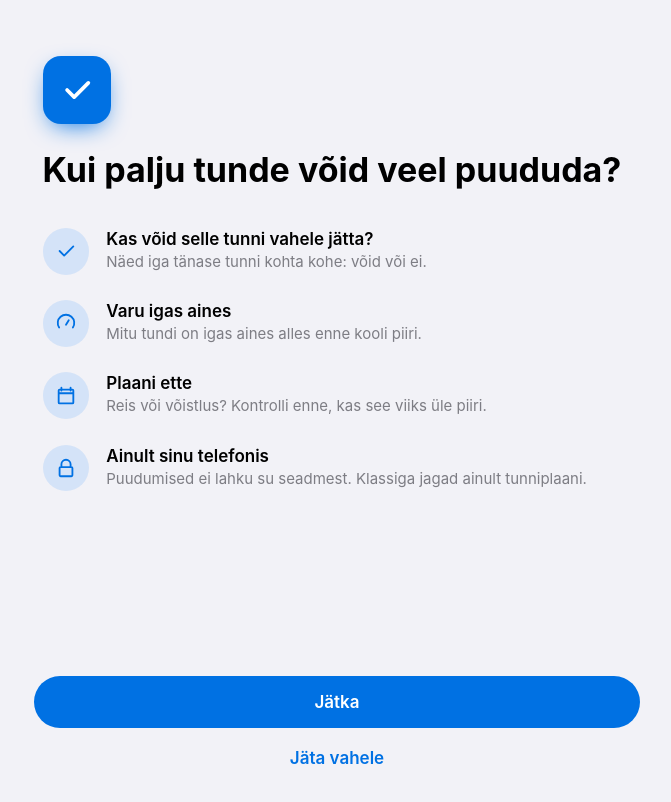
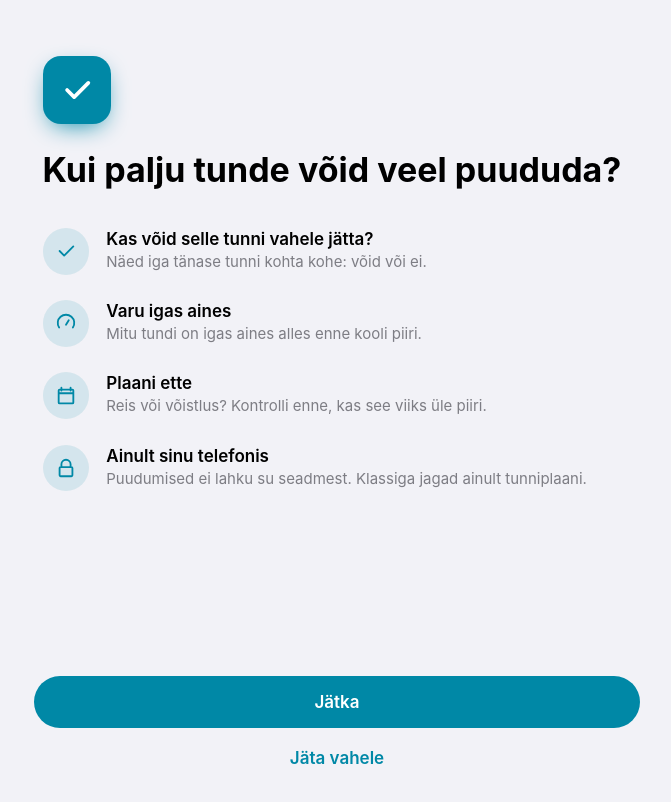
Before and after one commit to arthurvalma49/varu, a React (Vite) app: page / in a window 1280 px wide. Shown: the top 802 px of the page, without its empty margins (303-974 px from the left). Built offline with nearby package versions, Linux system fonts and the light colour scheme.

Commit message:
Try cyan accent, with a colour picker in Seaded > Testimine
Co-Authored-By: Claude Opus 5.5 <noreply@anthropic.com>
Claude-Session: https://claude.ai/code/session_01V7mEQKjcEyhNND9vMe2NvB

```diff
--- a/src/App.tsx
+++ b/src/App.tsx
@@ -345,7 +345,7 @@ export default function App() {
           {toast.undo && (
             <button
               type="button"
-              className="tap min-h-10 px-4 rounded-full font-semibold text-[15px] text-[#0a84ff] cursor-pointer"
+              className="tap min-h-10 px-4 rounded-full font-semibold text-[15px] text-accent cursor-pointer"
               onClick={() => {
                 toast.undo!();
                 setToast(null);
--- a/src/index.css
+++ b/src/index.css
@@ -91,6 +91,76 @@
   --glass-edge: rgb(255 255 255 / 0.14);
   --glass-rim: rgb(255 255 255 / 0.06);
   color-scheme: dark;
+}
+
+/* Accent alternatives (picked in Seaded > Testimine). Light values are darkened so text on white stays readable. */
+:root[data-accent="cyan"] {
+  --accent: #0088a6;
+  --accent-ink: #ffffff;
+  --accent-soft: rgb(0 136 166 / 0.12);
+}
+@media (prefers-color-scheme: dark) {
+  :root[data-accent="cyan"]:not([data-theme="light"]) {
+  --accent: #3cd3fe;
+  --accent-ink: #00222b;
+  --accent-soft: rgb(60 211 254 / 0.2);
+  }
+}
+:root[data-theme="dark"][data-accent="cyan"] {
+  --accent: #3cd3fe;
+  --accent-ink: #00222b;
+  --accent-soft: rgb(60 211 254 / 0.2);
+}
+:root[data-accent="mint"] {
+  --accent: #00857f;
+  --accent-ink: #ffffff;
+  --accent-soft: rgb(0 133 127 / 0.12);
+}
+@media (prefers-color-scheme: dark) {
+  :root[data-accent="mint"]:not([data-theme="light"]) {
+  --accent: #63e6e2;
+  --accent-ink: #00211f;
+  --accent-soft: rgb(99 230 226 / 0.2);
+  }
+}
+:root[data-theme="dark"][data-accent="mint"] {
+  --accent: #63e6e2;
+  --accent-ink: #00211f;
+  --accent-soft: rgb(99 230 226 / 0.2);
+}
+:root[data-accent="indigo"] {
+  --accent: #5856d6;
+  --accent-ink: #ffffff;
+  --accent-soft: rgb(88 86 214 / 0.12);
+}
+@media (prefers-color-scheme: dark) {
+  :root[data-accent="indigo"]:not([data-theme="light"]) {
+  --accent: #7d7aff;
+  --accent-ink: #ffffff;
+  --accent-soft: rgb(125 122 255 / 0.2);
+  }
+}
+:root[data-theme="dark"][data-accent="indigo"] {
+  --accent: #7d7aff;
+  --accent-ink: #ffffff;
+  --accent-soft: rgb(125 122 255 / 0.2);
+}
+:root[data-accent="purple"] {
+  --accent: #8944ab;
+  --accent-ink: #ffffff;
+  --accent-soft: rgb(137 68 171 / 0.12);
+}
+@media (prefers-color-scheme: dark) {
+  :root[data-accent="purple"]:not([data-theme="light"]) {
+  --accent: #bf5af2;
+  --accent-ink: #ffffff;
+  --accent-soft: rgb(191 90 242 / 0.2);
+  }
+}
+:root[data-theme="dark"][data-accent="purple"] {
+  --accent: #bf5af2;
+  --accent-ink: #ffffff;
+  --accent-soft: rgb(191 90 242 / 0.2);
 }
 
 @theme inline {
--- a/src/main.tsx
+++ b/src/main.tsx
@@ -2,6 +2,9 @@ import { StrictMode } from "react";
 import { createRoot } from "react-dom/client";
 import "./index.css";
 import App from "./App";
+import { applyAccent } from "./ui/accent";
+
+applyAccent();
 import { registerSW } from "virtual:pwa-register";
 
 // Offline support. Fails quietly where service workers aren't allowed (e.g. embedded previews).
--- a/src/ui/Settings.tsx
+++ b/src/ui/Settings.tsx
@@ -13,6 +13,7 @@ import { ActionSheet, Button, Check, DateField, Icon, LargeTitle, NavBar, Row, S
 import { eduSegments } from "../core/edupage";
 import { EduImport } from "./EduImport";
 import { WeekEditor } from "./WeekEditor";
+import { ACCENTS, getAccent, setAccent } from "./accent";
 
 type Page = "root" | "rule" | "window" | "subjects" | "timetable" | "edupage" | "holidays" | "share" | "backup";
 const TITLES: Record<Exclude<Page, "root">, string> = {
@@ -88,6 +89,7 @@ export function Settings({ store }: { store: Store }) {
             <IconLabel icon="flask">Testrežiim</IconLabel>
             <Switch label="Testrežiim" checked={!!data.demo} onChange={(on) => (on ? enterDemo(data, replaceAll) : leaveDemo(data, replaceAll))} />
           </div>
+          <AccentRow />
         </Section>
         {!data.demo && <ResetAll onReset={() => replaceAll({ setup: null, absences: [] })} />}
       </div>
@@ -684,3 +686,34 @@ function IconLabel({ icon, children }: { icon: Parameters<typeof SettingsIcon>[0
     </span>
   );
 }
+
+/** Accent colour picker, to try alternatives to blue on the phone. */
+function AccentRow() {
+  const [cur, setCur] = useState(getAccent);
+  return (
+    <div className="cell flex items-center justify-between gap-3 px-5 min-h-[52px]">
+      <IconLabel icon="palette">Värv</IconLabel>
+      <div role="radiogroup" aria-label="Värv" className="flex items-center gap-1">
+        {ACCENTS.map((a) => (
+          <button
+            key={a.id}
+            type="button"
+            role="radio"
+            aria-checked={cur === a.id}
+            aria-label={a.name}
+            className="press size-9 grid place-items-center rounded-full cursor-pointer"
+            onClick={() => {
+              setAccent(a.id);
+              setCur(a.id);
+            }}
+          >
+            <span
+              className="size-[26px] rounded-full transition-[box-shadow] duration-200"
+              style={{ background: a.swatch, boxShadow: cur === a.id ? `0 0 0 2px var(--surface), 0 0 0 4px ${a.swatch}` : "none" }}
+            />
+          </button>
+        ))}
+      </div>
+    </div>
+  );
+}
--- /dev/null
+++ b/src/ui/accent.ts
@@ -0,0 +1,36 @@
+/** App accent colour. Stored per device; cyan is the one being tried now. */
+export const ACCENTS = [
+  { id: "blue", name: "Sinine", swatch: "#0a84ff" },
+  { id: "cyan", name: "Tsüaan", swatch: "#3cd3fe" },
+  { id: "mint", name: "Münt", swatch: "#63e6e2" },
+  { id: "indigo", name: "Indigo", swatch: "#7d7aff" },
+  { id: "purple", name: "Lilla", swatch: "#bf5af2" },
+] as const;
+export type AccentId = (typeof ACCENTS)[number]["id"];
+
+const KEY = "varu:accent";
+export const DEFAULT_ACCENT: AccentId = "cyan";
+
+export function getAccent(): AccentId {
+  try {
+    const v = localStorage.getItem(KEY);
+    if (ACCENTS.some((a) => a.id === v)) return v as AccentId;
+  } catch {
+    /* default */
+  }
+  return DEFAULT_ACCENT;
+}
+
+export function applyAccent(id: AccentId = getAccent()) {
+  if (id === "blue") delete document.documentElement.dataset.accent;
+  else document.documentElement.dataset.accent = id;
+}
+
+export function setAccent(id: AccentId) {
+  try {
+    localStorage.setItem(KEY, id);
+  } catch {
+    /* still applies for this session */
+  }
+  applyAccent(id);
+}
--- a/src/ui/kit.tsx
+++ b/src/ui/kit.tsx
@@ -62,6 +62,7 @@ const ICONS = {
   grid: "M6 4h12a2 2 0 0 1 2 2v12a2 2 0 0 1-2 2H6a2 2 0 0 1-2-2V6a2 2 0 0 1 2-2Zm-2 5h16M4 14.5h16M10 9v11",
   download: "M12 4v11M7 10l5 5 5-5M5 20h14",
   archive: "M3 5h18v4H3zM5 9v10h14V9M10 13h4",
+  palette: "M12 3a9 9 0 1 0 0 18c1.1 0 1.7-.8 1.7-1.7 0-.5-.2-.9-.5-1.2-.3-.3-.5-.7-.5-1.2 0-.9.8-1.7 1.7-1.7H16a5 5 0 0 0 5-5c0-4-4-7.2-9-7.2ZM7.5 12.5h.01M9.5 8h.01M14.5 8h.01",
   flask: "M9 3h6M10 3v6l-5 9a2 2 0 0 0 1.7 3h10.6a2 2 0 0 0 1.7-3l-5-9V3M7.5 15h9",
   building: "M4 21V8l8-5 8 5v13M9 21v-6h6v6M3 21h18",
   calendarX: "M7 3v3M17 3v3M4 9h16M5 5h14a1 1 0 0 1 1 1v13a1 1 0 0 1-1 1H5a1 1 0 0 1-1-1V6a1 1 0 0 1 1-1Zm5 8 4 4m0-4-4 4",
```
Also changed, not shown: 1 other file (tests, documents, lock files or other folders).
